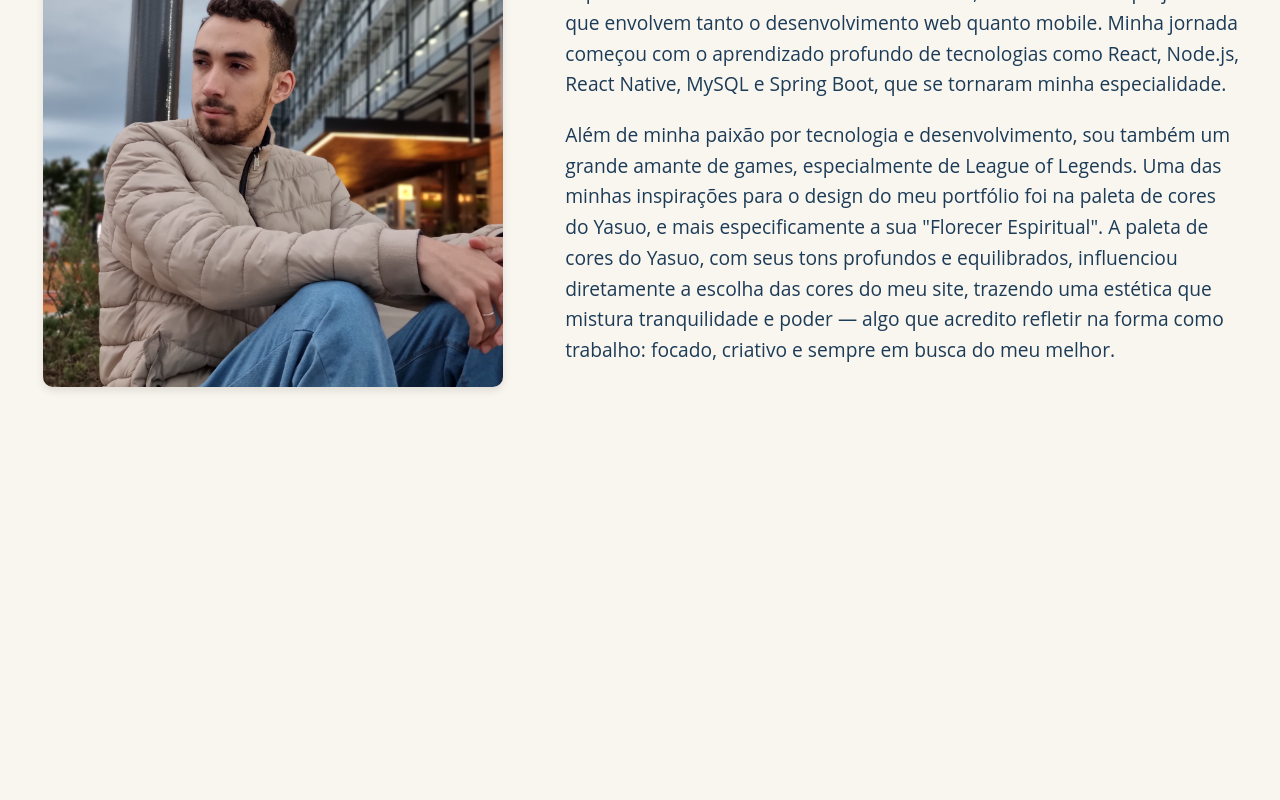
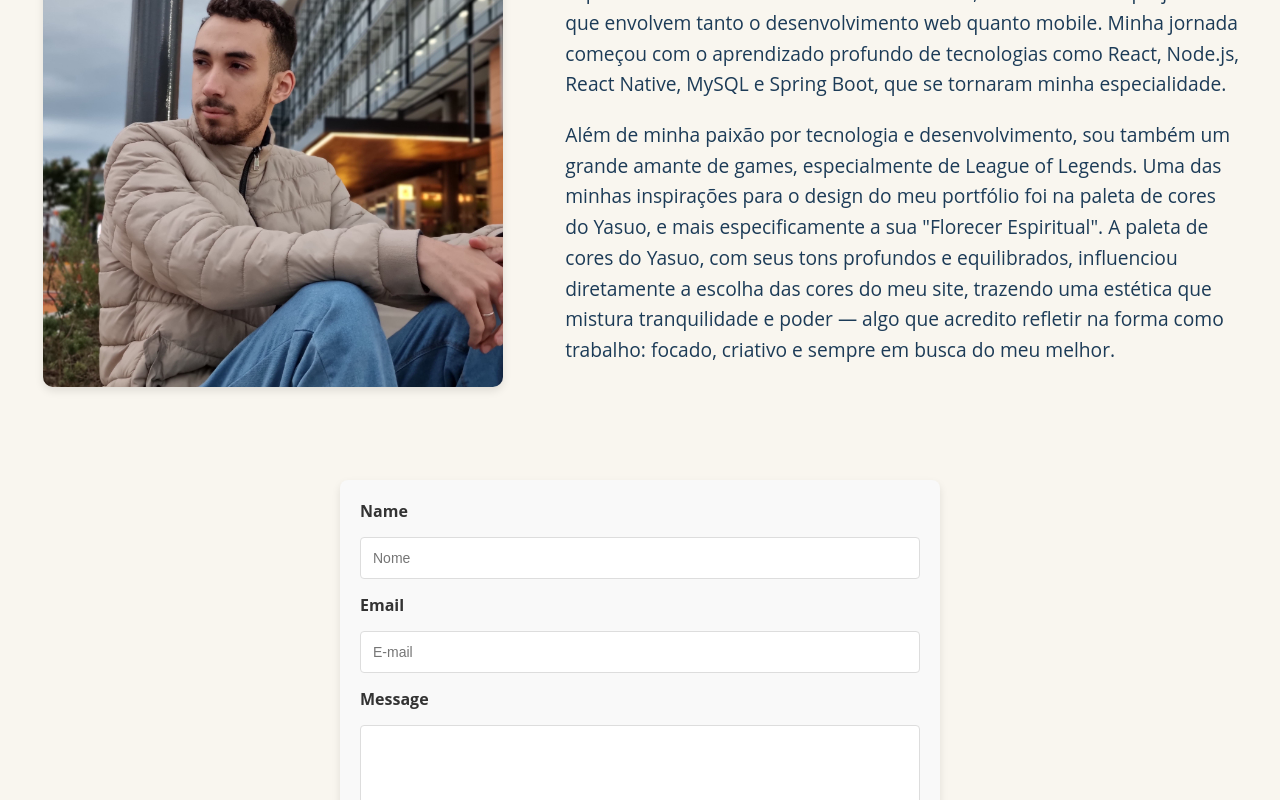
Before and after one commit to yorkt1/Portfolio, a React (Vite) app: page / in a window 1280 px wide. Shown: the part 2000-2800 px from the top of the page. Before the commit the page ends 2480 px from the top, so only its background shows below. Built offline with nearby package versions, Linux system fonts and the light colour scheme.

Commit message:
Aplicação do e-mail contrata-me

```diff
--- a/package.json
+++ b/package.json
@@ -10,7 +10,9 @@
     "preview": "vite preview"
   },
   "dependencies": {
+    "@emailjs/browser": "^4.4.1",
     "@fortawesome/fontawesome-svg-core": "^6.6.0",
+    "axios": "^1.7.7",
     "portfolio": "file:",
     "react": "^18.3.1",
     "react-dom": "^18.3.1"
@@ -25,6 +27,7 @@
     "eslint-plugin-react-hooks": "^5.1.0-rc.0",
     "eslint-plugin-react-refresh": "^0.4.12",
     "globals": "^15.9.0",
+    "rollup-plugin-postcss": "^4.0.2",
     "vite": "^5.4.8"
   }
 }
--- a/src/App.jsx
+++ b/src/App.jsx
@@ -2,8 +2,8 @@ import React from 'react'
 import Sobrenos from './componentes/Sobrenos/Sobrenos.jsx'
 import Navbar from './componentes/Navbar/Navbar.jsx'
 import Habilidades from './componentes/habilidades/Habilidades.jsx'
-import Home from './componentes/Home/Home.jsx'
-
+import Home from './componentes/Home/Home.jsx';
+import Contrateme from './componentes/Contrateme/Contrateme.jsx'
 import './App.css'
 
 function App() {
@@ -15,6 +15,8 @@ function App() {
       <Home />
       <Habilidades />
       <Sobrenos />
+      <Contrateme/>
+
     </>
   )
 }
--- /dev/null
+++ b/src/componentes/Contrateme/Contrateme.css
@@ -0,0 +1,66 @@
+/* Estilização do contêiner principal */
+.contratameprincipal {
+    max-width: 600px;
+    margin: 0 auto;
+    padding: 20px;
+    background-color: #f9f9f9;
+    border-radius: 8px;
+    box-shadow: 0 4px 8px rgba(0, 0, 0, 0.1);
+  }
+
+  /* Estilização do formulário */
+  form {
+    display: flex;
+    flex-direction: column;
+    gap: 15px;
+  }
+
+  /* Estilização dos rótulos (labels) */
+  label {
+    font-size: 16px;
+    color: #333;
+    font-weight: bold;
+  }
+
+  /* Estilização dos campos de entrada de texto */
+  input[type="text"],
+  input[type="email"],
+  textarea {
+    padding: 12px;
+    border: 1px solid #ddd;
+    border-radius: 4px;
+    font-size: 14px;
+    width: 100%;
+    box-sizing: border-box;
+  }
+
+  /* Estilização do campo de mensagem (textarea) */
+  textarea {
+    height: 120px;
+    resize: vertical;
+  }
+
+  /* Estilização do botão de envio */
+  input[type="submit"] {
+    background-color: #4CAF50;
+    color: white;
+    border: none;
+    padding: 15px;
+    border-radius: 4px;
+    cursor: pointer;
+    font-size: 16px;
+    transition: background-color 0.3s ease;
+  }
+
+  /* Efeito ao passar o mouse sobre o botão de envio */
+  input[type="submit"]:hover {
+    background-color: #45a049;
+  }
+
+  /* Estilização de foco nos campos de entrada */
+  input[type="text"]:focus,
+  input[type="email"]:focus,
+  textarea:focus {
+    border-color: #4CAF50;
+    outline: none;
+  }
--- /dev/null
+++ b/src/componentes/Contrateme/Contrateme.jsx
@@ -0,0 +1,69 @@
+import React, { useState } from 'react';
+import emailjs from '@emailjs/browser';
+import './Contrateme.css';
+
+const Contrateme = () => {
+  const [name, setName] = useState('');
+  const [email, setEmail] = useState('');
+  const [message, setMessage] = useState('');
+
+  const handleSubmit = (e) => {
+    e.preventDefault(); // Impede o comportamento padrão de recarregar a página
+
+    // Suas credenciais e IDs do EmailJS
+    const serviceId = 'service_1uyrgti';
+    const templateId = 'template_pqm9ygn';
+    const publicKey = 'iP8CuL01sXKQYU0-1';
+
+    // Parâmetros dinâmicos para o template
+    const templateParams = {
+      from_name: name,
+      from_email: email,
+      to_name: name,
+      message: message,
+    };
+
+    // Enviar o e-mail usando o EmailJS
+    emailjs.send(serviceId, templateId, templateParams, publicKey)
+      .then((response) => {
+        console.log('Email enviado com sucesso!', response);
+        setName('');
+        setEmail('');
+        setMessage('');
+      })
+      .catch((error) => {
+        console.error('Erro ao enviar o email:', error);
+      });
+  };
+
+  return (
+    <div className="contratameprincipal">
+      <form onSubmit={handleSubmit}>
+        <label>Name</label>
+        <input
+          type="text"
+          placeholder="Nome"
+          value={name}
+          onChange={(e) => setName(e.target.value)}
+        />
+        <label>Email</label>
+        <input
+          type="email"
+          placeholder="E-mail"
+          value={email}
+          onChange={(e) => setEmail(e.target.value)}
+        />
+        <label>Message</label>
+        <textarea
+          cols="30"
+          rows="10"
+          value={message}
+          onChange={(e) => setMessage(e.target.value)}
+        ></textarea>
+        <button type="submit">Enviar email</button>
+      </form>
+    </div>
+  );
+};
+
+export default Contrateme;
--- a/src/componentes/Home/Home.css
+++ b/src/componentes/Home/Home.css
@@ -16,77 +16,6 @@ body {
 ::selection {
   background-color: #A8E6A1;
   color: #1b1b1b;
-}
-
-
- nav li {
-  margin: 0;
-
-
-  transform: translateY(100%);
-}
-
-nav li.active {
-
-  color: #efefef;
-}
-
-nav li.active::after {
-  content: "";
-  position: absolute;
-  bottom: -7px;
-  left: 20px;
-  width: 60%;
-  height: 2px;
-  background-color: #A8E6A1;
-}
-
-nav li:nth-child(1) {
-  animation: pop 0.5s 0.15s 1 forwards;
-}
-
-nav li:nth-child(2) {
-  animation: pop 0.5s 0.3s 1 forwards;
-}
-
-nav li:nth-child(3) {
-  animation: pop 0.5s 0.45s 1 forwards;
-}
-
-nav li:nth-child(4) {
-  animation: pop 0.5s 0.6s 1 forwards;
-}
-
-nav li:nth-child(5) {
-  animation: pop 0.5s 0.75s 1 forwards;
-}
-
-nav li:nth-child(6) {
-  animation: pop 0.5s 0.9s 1 forwards;
-}
-
-nav li:nth-child(7) {
-  animation: pop 0.5s 1.05s 1 forwards;
-}
-
-nav li:hover {
-  color: #ececec;
-}
-
-nav li:active {
-  background-color: #222;
-}
-
-nav li.slide {
-  position: absolute;
-  left: -20vw;
-  top: 0;
-  background-color: #fff;
-  z-index: -1;
-  height: 2px;
-  margin-top: 98px;
-  transition: left 0.3s ease;
-  transform: translateY(0);
 }
 
 section {
@@ -141,6 +70,9 @@ section .title span a::after {
   animation: linkAfter 0.5s 1s ease both;
 }
 
+
+
+
 @keyframes pop {
   0% {
     transform: translateY(100%);
--- a/src/componentes/Home/Home.jsx
+++ b/src/componentes/Home/Home.jsx
@@ -11,7 +11,7 @@ const Home = () => {
           <span>Guilherme Oliveira</span>
           <span>
             Desenvolvedor de sistemas
-            <a target="_blank" href="salfia.com">Web Developer</a>
+            <a target="_blank" href="#">Web Developer</a>
           </span>
         </div>
       </section>
--- a/src/componentes/Navbar/NavbarStyles.css
+++ b/src/componentes/Navbar/NavbarStyles.css
@@ -76,17 +76,47 @@ gap: 5px;
     color: var(--verde-pastel);
 }
 
-#navbar li a:hover::after {
-    color: black;
+nav li {
+    margin: 0;
+
+
+    transform: translateY(100%);
+  }
+
+
+a:after {
+    background: none repeat scroll 0 0 transparent;
+    top: 30px;
     content: "";
-    width: 30%;
+    display: block;
     height: 2px;
-    background-color: black;
+    left: 50%;
     position: absolute;
-    bottom: -4px;
-    left: 20px;
+    background: #A8E6A1;
+    transition: width 0.3s ease 0s, left 0.3s ease 0s;
+    width: 0;
+  }
+  a:hover:after {
+    width: 100%;
+    left: 0;
+  }
 
+.logo a:after {
+    content: none;
 }
+
+
+section .title span a::after {
+    content: "";
+    height: 2px;
+    background-color: #f7ca18;
+    position: absolute;
+    bottom: -10px;
+    left: 0;
+    width: 0;
+    animation: linkAfter 0.5s 1s ease both;
+  }
+
 
 #mobile {
     display: none;
@@ -95,6 +125,37 @@ gap: 5px;
 #mobile i {
     color: #1b1b1b;
 }
+.logo {
+    animation: none;
+}
+
+nav li:nth-child(1) {
+    animation: pop 0.5s 0.15s 1 forwards;
+  }
+
+  nav li:nth-child(2) {
+    animation: pop 0.5s 0.3s 1 forwards;
+  }
+
+  nav li:nth-child(3) {
+    animation: pop 0.5s 0.45s 1 forwards;
+  }
+
+  nav li:nth-child(4) {
+    animation: pop 0.5s 0.6s 1 forwards;
+  }
+
+  nav li:nth-child(5) {
+    animation: pop 0.5s 0.75s 1 forwards;
+  }
+
+  nav li:nth-child(6) {
+    animation: pop 0.5s 0.9s 1 forwards;
+  }
+
+  nav li:nth-child(7) {
+    animation: pop 0.5s 1.05s 1 forwards;
+  }
 
 
 @media screen and (max-width: 768px) {
--- a/src/componentes/habilidades/Habilidades.jsx
+++ b/src/componentes/habilidades/Habilidades.jsx
@@ -1,5 +1,5 @@
 import React, { useEffect } from 'react';
-import './habilidades.css';
+import './Habilidades.css';
 
 function Habilidades() {
   useEffect(() => {
```
Also changed, not shown: 1 other file (tests, documents, lock files or other folders).
